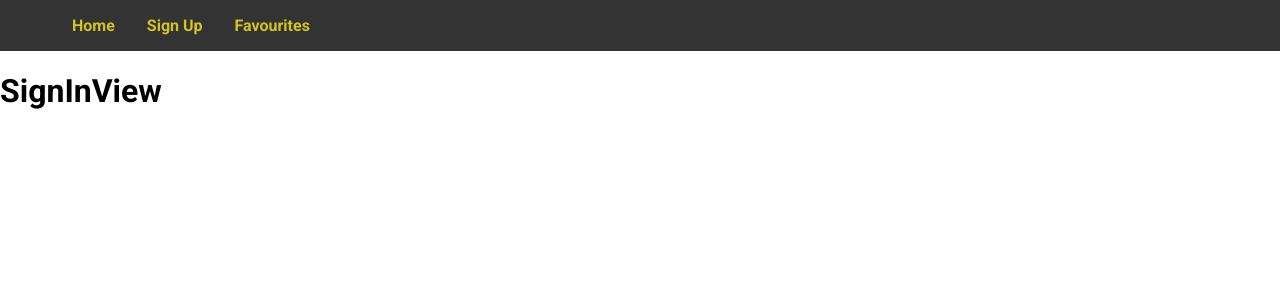
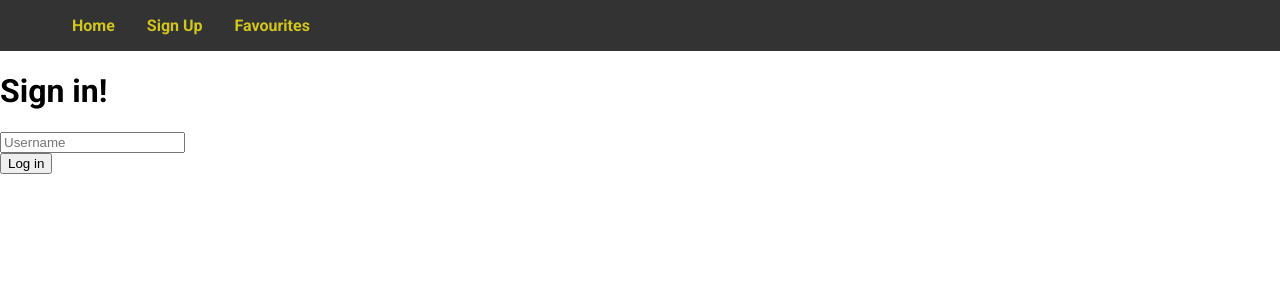
Before and after one commit to Binett/Assignment-React, a React (Create React App) app: page /signin in a window 1280 px wide. Shown: the top 300 px of the page. Built offline with nearby package versions, Linux system fonts and the light colour scheme; no server answers.

Commit message:
Added dummy login

```diff
--- /dev/null
+++ b/src/components/signin/Login.js
@@ -0,0 +1,28 @@
+import React, { useContext, useState } from "react";
+import { useHistory } from "react-router";
+import { UserContext } from "../../shared/provider/UserContext";
+
+export const Login = () => {
+  const history = useHistory();
+  const [username, setUsername] = useState();
+  const {setAuthenticatedUser} = useContext(UserContext);
+
+  const login = () => {
+    setAuthenticatedUser(username);
+    localStorage.setItem("username", username);
+    history.goBack();
+  };
+
+  return (
+    <div>
+      <h1>Sign in!</h1>
+      <input
+        placeholder="Username"
+        type="text"
+        onChange={(e) => setUsername(e.target.value)}
+      />{" "}
+      <br />
+      <button onClick={() => login()}>Log in</button>
+    </div>
+  );
+};
--- a/src/shared/provider/UserContext.js
+++ b/src/shared/provider/UserContext.js
@@ -1,13 +1,12 @@
 import React, {createContext, useState } from 'react'
 
-const UserContext = createContext()
-
+export const UserContext = createContext()
 
 export const UserProvider = ({children}) => {
 const [authenticatedUser, setAuthenticatedUser] = useState()
 
     return (
-        <UserContext.Provider value={[authenticatedUser, setAuthenticatedUser]}>
+        <UserContext.Provider value={{authenticatedUser, setAuthenticatedUser}}>
             {children}
         </UserContext.Provider>
     )
--- a/src/views/signinview/SignInView.js
+++ b/src/views/signinview/SignInView.js
@@ -1,9 +1,11 @@
 import React from 'react'
+import { Login } from '../../components/signin/Login'
+
 
 export const SignInView = () => {
     return (
-        <div>
-            <h1>SignInView</h1>
-        </div>
+        <Login>
+
+        </Login>
     )
 }
```
